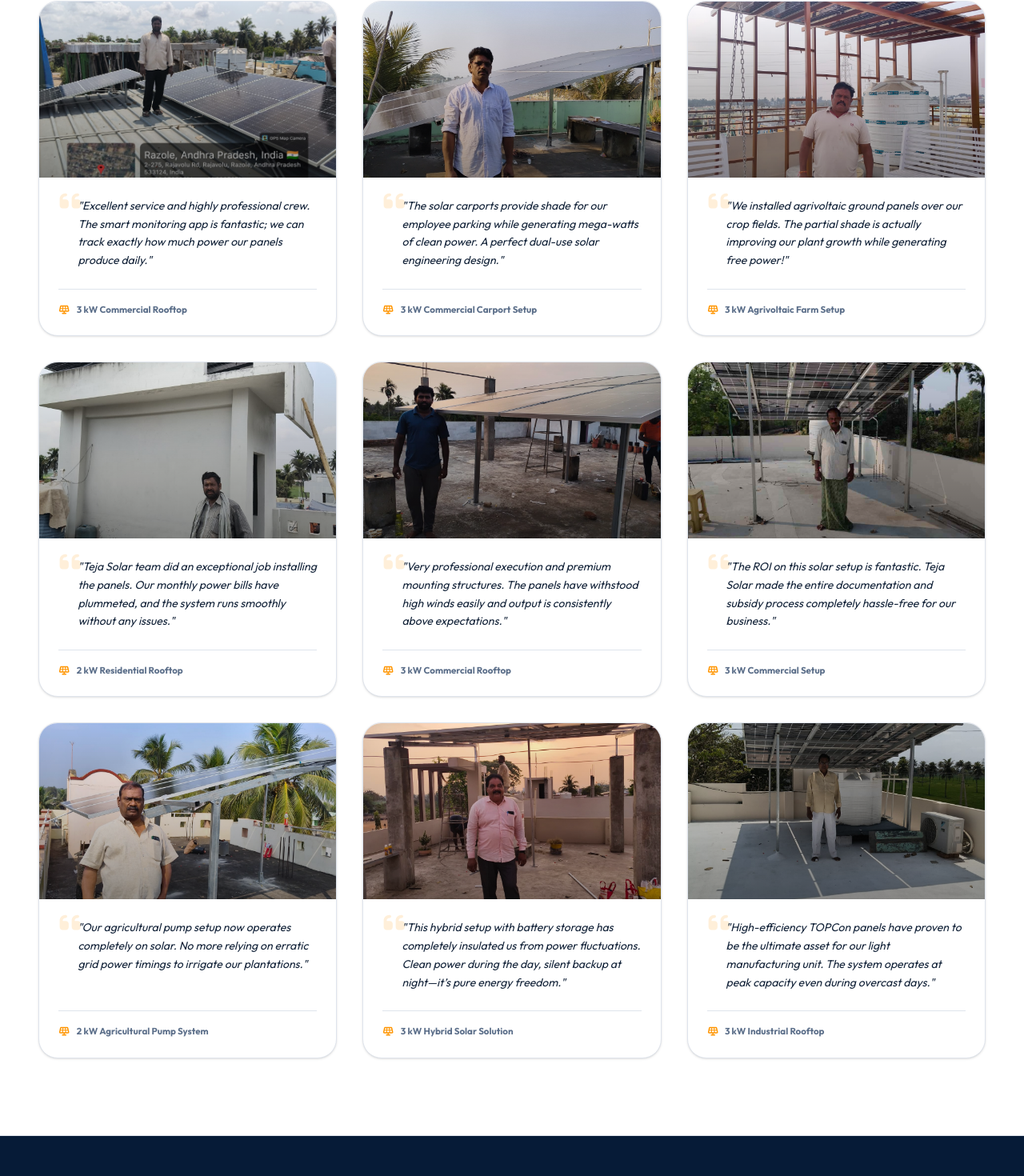
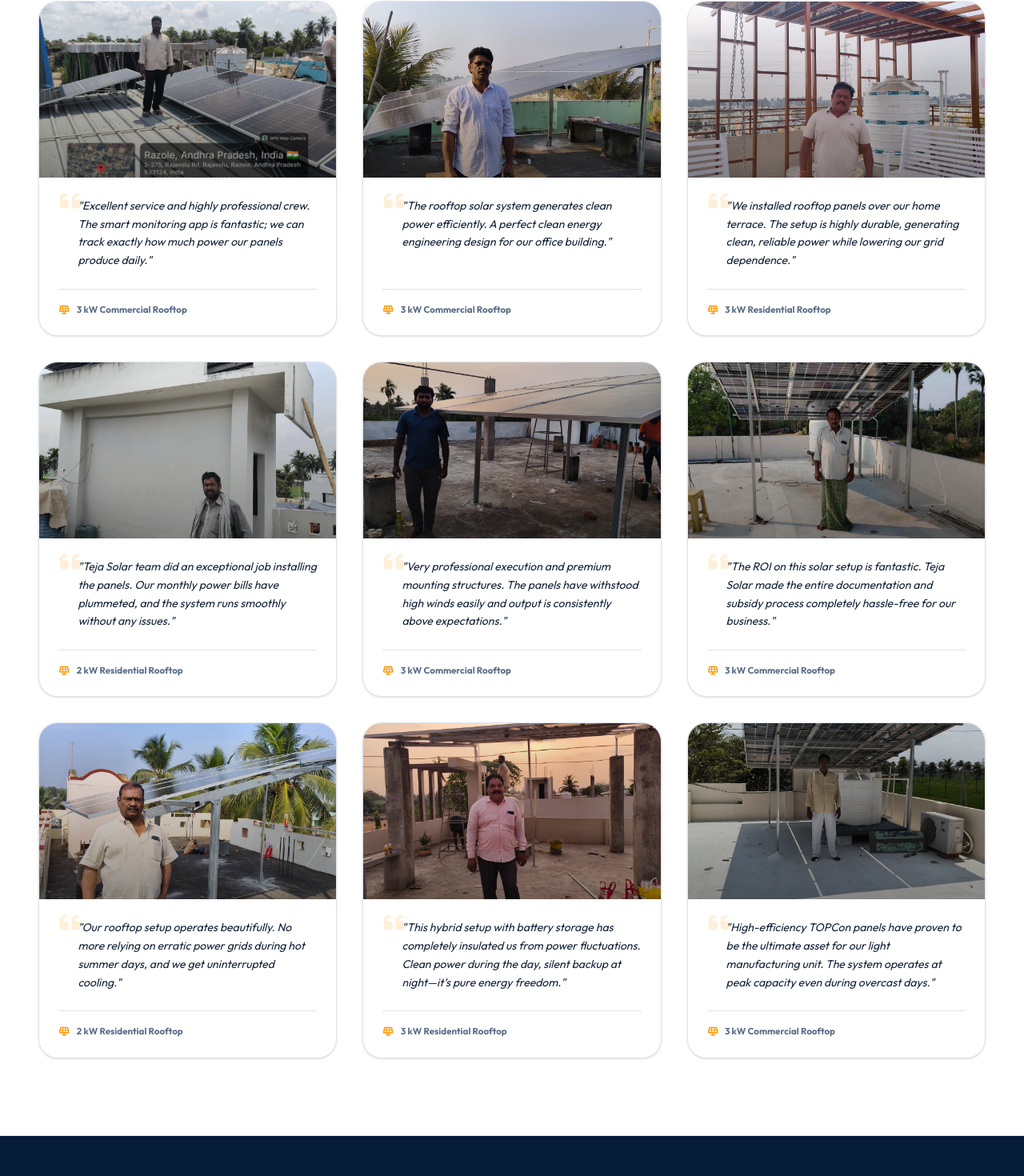
Before and after one commit to saivinay1/Tejasolar, a React (Vite) app in the folder tejas/: page / in a window 1280 px wide. Shown: the part 6453-7923 px from the top of the page at 80% size. Built offline with nearby package versions, Linux system fonts and the light colour scheme.

Commit message:
feat: add ProjectsShowcase component to display customer testimonials and project images

```diff
--- a/tejas/src/components/ProjectsShowcase.jsx
+++ b/tejas/src/components/ProjectsShowcase.jsx
@@ -31,8 +31,8 @@ export default function ProjectsShowcase() {
     },
     {
       id: 3,
-      projectType: '3 kW Agricultural Pump System',
-      feedback: 'Running our high-capacity agricultural water pumps on solar fields has made irrigation cost-free. Teja Solar’s field panels are robust and highly efficient.',
+      projectType: '3 kW Commercial Rooftop',
+      feedback: 'We installed a robust rooftop solar setup for our business workspace. Teja Solar’s high-efficiency panels have made our daytime operations completely grid-independent.',
       projectImage: image3,
     },
     {
@@ -43,14 +43,14 @@ export default function ProjectsShowcase() {
     },
     {
       id: 5,
-      projectType: '3 kW Commercial Carport Setup',
-      feedback: 'The solar carports provide shade for our employee parking while generating mega-watts of clean power. A perfect dual-use solar engineering design.',
+      projectType: '3 kW Commercial Rooftop',
+      feedback: 'The rooftop solar system generates clean power efficiently. A perfect clean energy engineering design for our office building.',
       projectImage: image5,
     },
     {
       id: 6,
-      projectType: '3 kW Agrivoltaic Farm Setup',
-      feedback: 'We installed agrivoltaic ground panels over our crop fields. The partial shade is actually improving our plant growth while generating free power!',
+      projectType: '3 kW Residential Rooftop',
+      feedback: 'We installed rooftop panels over our home terrace. The setup is highly durable, generating clean, reliable power while lowering our grid dependence.',
       projectImage: image6,
     },
     {
@@ -67,25 +67,25 @@ export default function ProjectsShowcase() {
     },
     {
       id: 9,
-      projectType: '3 kW Commercial Setup',
+      projectType: '3 kW Commercial Rooftop',
       feedback: 'The ROI on this solar setup is fantastic. Teja Solar made the entire documentation and subsidy process completely hassle-free for our business.',
       projectImage: image9,
     },
     {
       id: 10,
-      projectType: '2 kW Agricultural Pump System',
-      feedback: 'Our agricultural pump setup now operates completely on solar. No more relying on erratic grid power timings to irrigate our plantations.',
+      projectType: '2 kW Residential Rooftop',
+      feedback: 'Our rooftop setup operates beautifully. No more relying on erratic power grids during hot summer days, and we get uninterrupted cooling.',
       projectImage: image10,
     },
     {
       id: 11,
-      projectType: '3 kW Hybrid Solar Solution',
+      projectType: '3 kW Residential Rooftop',
       feedback: 'This hybrid setup with battery storage has completely insulated us from power fluctuations. Clean power during the day, silent backup at night—it’s pure energy freedom.',
       projectImage: image11,
     },
     {
       id: 12,
-      projectType: '3 kW Industrial Rooftop',
+      projectType: '3 kW Commercial Rooftop',
       feedback: 'High-efficiency TOPCon panels have proven to be the ultimate asset for our light manufacturing unit. The system operates at peak capacity even during overcast days.',
       projectImage: image12,
     },
```
